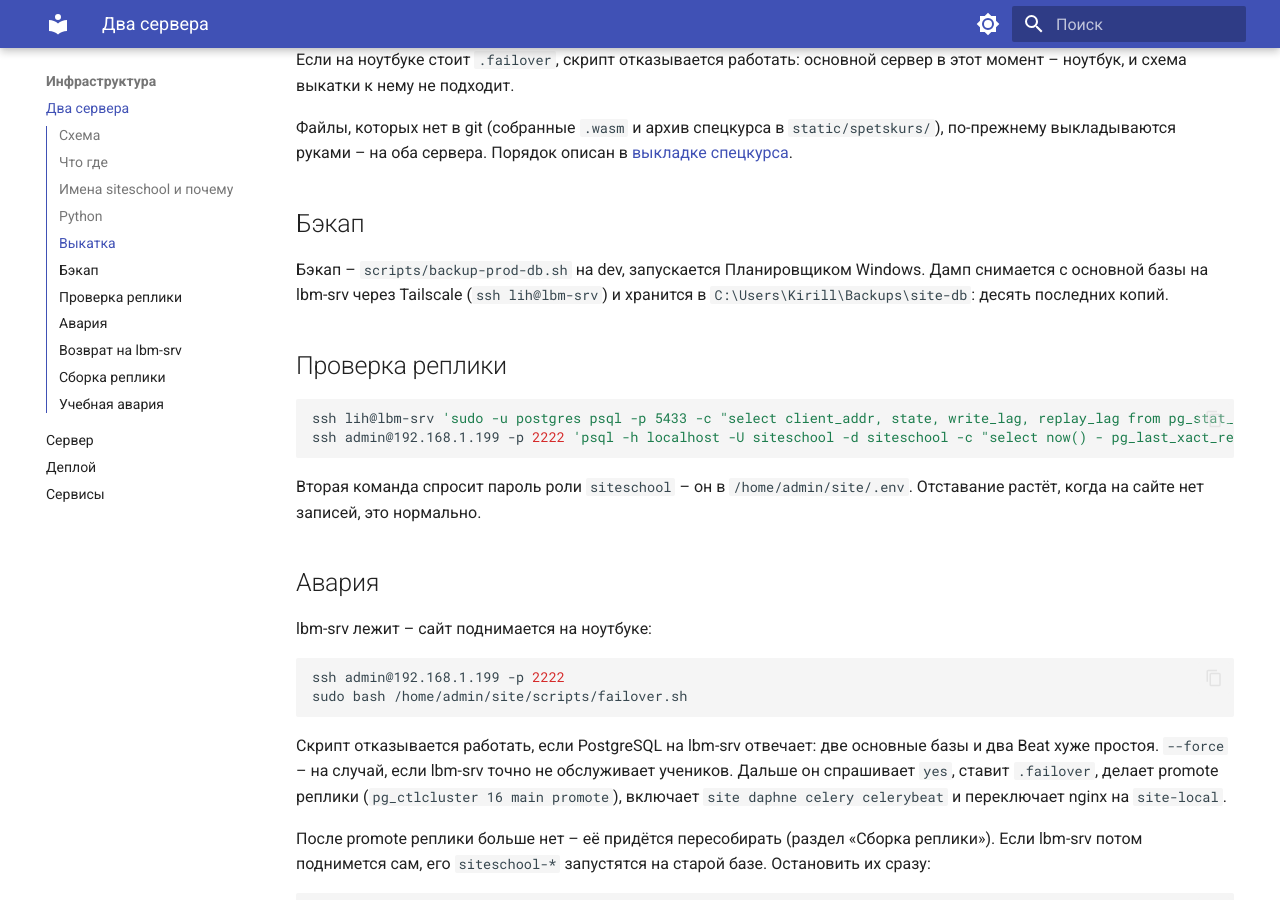
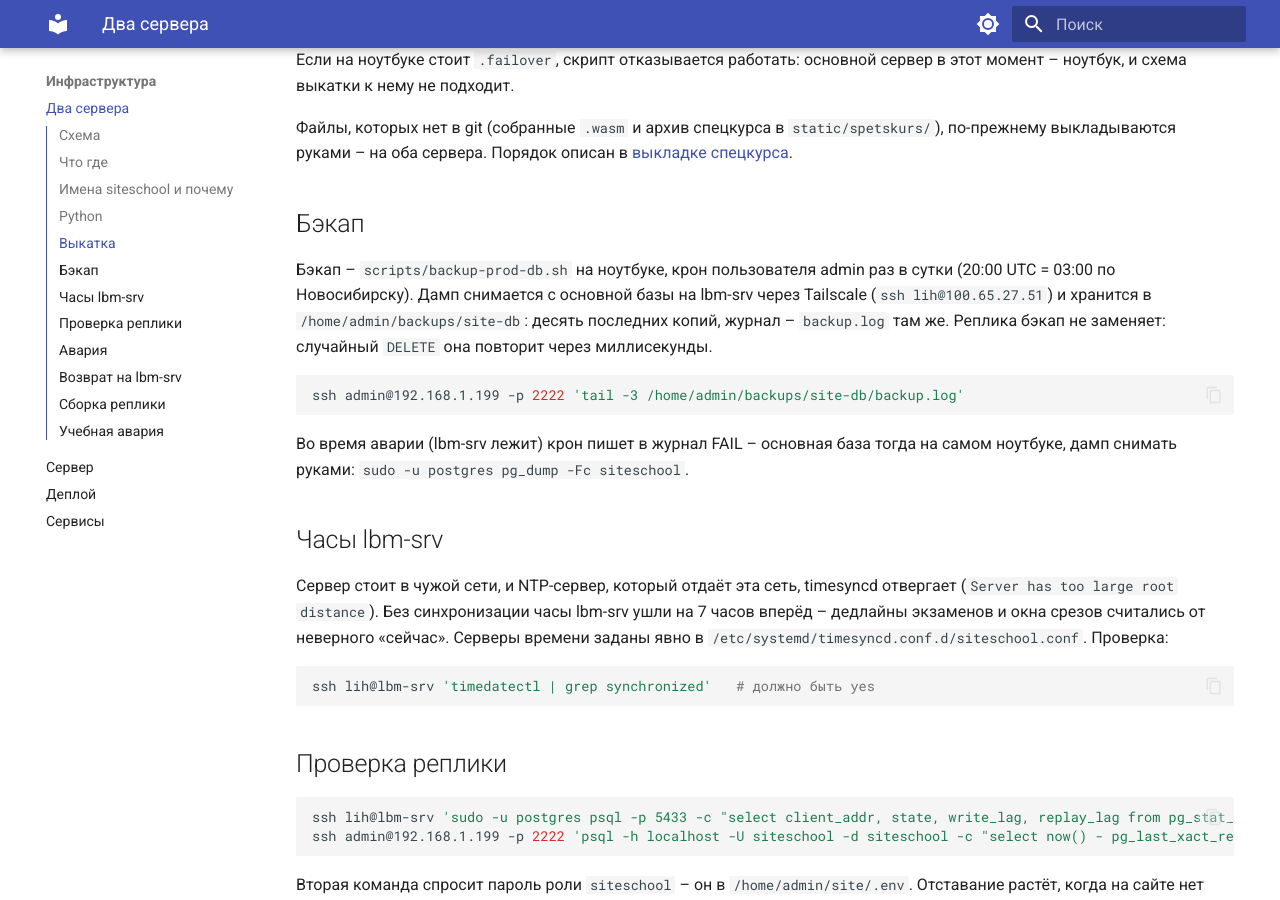
Before and after one commit to Kirill2517nv/SiteAboutMe, an MkDocs documentation site: the page built from docs/two-servers.md, in a window 1280 px wide and 900 px high, scrolled down 2844 px. Built offline with MkDocs 1.6.1 and Material for MkDocs 9.7.7, drawn with Linux system fonts in a browser that asks for light colours.

Commit message:
infra: бэкап базы на ноутбуке по крону; часы lbm-srv
Co-Authored-By: Claude Opus 5.5 <noreply@anthropic.com>

````diff
--- a/docs/two-servers.md
+++ b/docs/two-servers.md
@@ -124,9 +124,31 @@ lbm-srv получает полный деплой: `git pull`, `pip`, `migrate`
 
 ## Бэкап
 
-Бэкап – `scripts/backup-prod-db.sh` на dev, запускается Планировщиком Windows.
-Дамп снимается с основной базы на lbm-srv через Tailscale (`ssh lih@lbm-srv`) и
-хранится в `C:\Users\Kirill\Backups\site-db`: десять последних копий.
+Бэкап – `scripts/backup-prod-db.sh` на ноутбуке, крон пользователя admin раз в
+сутки (20:00 UTC = 03:00 по Новосибирску). Дамп снимается с основной базы на
+lbm-srv через Tailscale (`ssh lih@100.65.27.51`) и хранится в
+`/home/admin/backups/site-db`: десять последних копий, журнал – `backup.log`
+там же. Реплика бэкап не заменяет: случайный `DELETE` она повторит через
+миллисекунды.
+
+```bash
+ssh admin@192.168.1.199 -p 2222 'tail -3 /home/admin/backups/site-db/backup.log'
+```
+
+Во время аварии (lbm-srv лежит) крон пишет в журнал FAIL – основная база тогда
+на самом ноутбуке, дамп снимать руками: `sudo -u postgres pg_dump -Fc siteschool`.
+
+## Часы lbm-srv
+
+Сервер стоит в чужой сети, и NTP-сервер, который отдаёт эта сеть, timesyncd
+отвергает (`Server has too large root distance`). Без синхронизации часы lbm-srv
+ушли на 7 часов вперёд – дедлайны экзаменов и окна срезов считались от неверного
+«сейчас». Серверы времени заданы явно в
+`/etc/systemd/timesyncd.conf.d/siteschool.conf`. Проверка:
+
+```bash
+ssh lih@lbm-srv 'timedatectl | grep synchronized'   # должно быть yes
+```
 
 ## Проверка реплики
 
````
Also changed, not shown: 1 other file.
